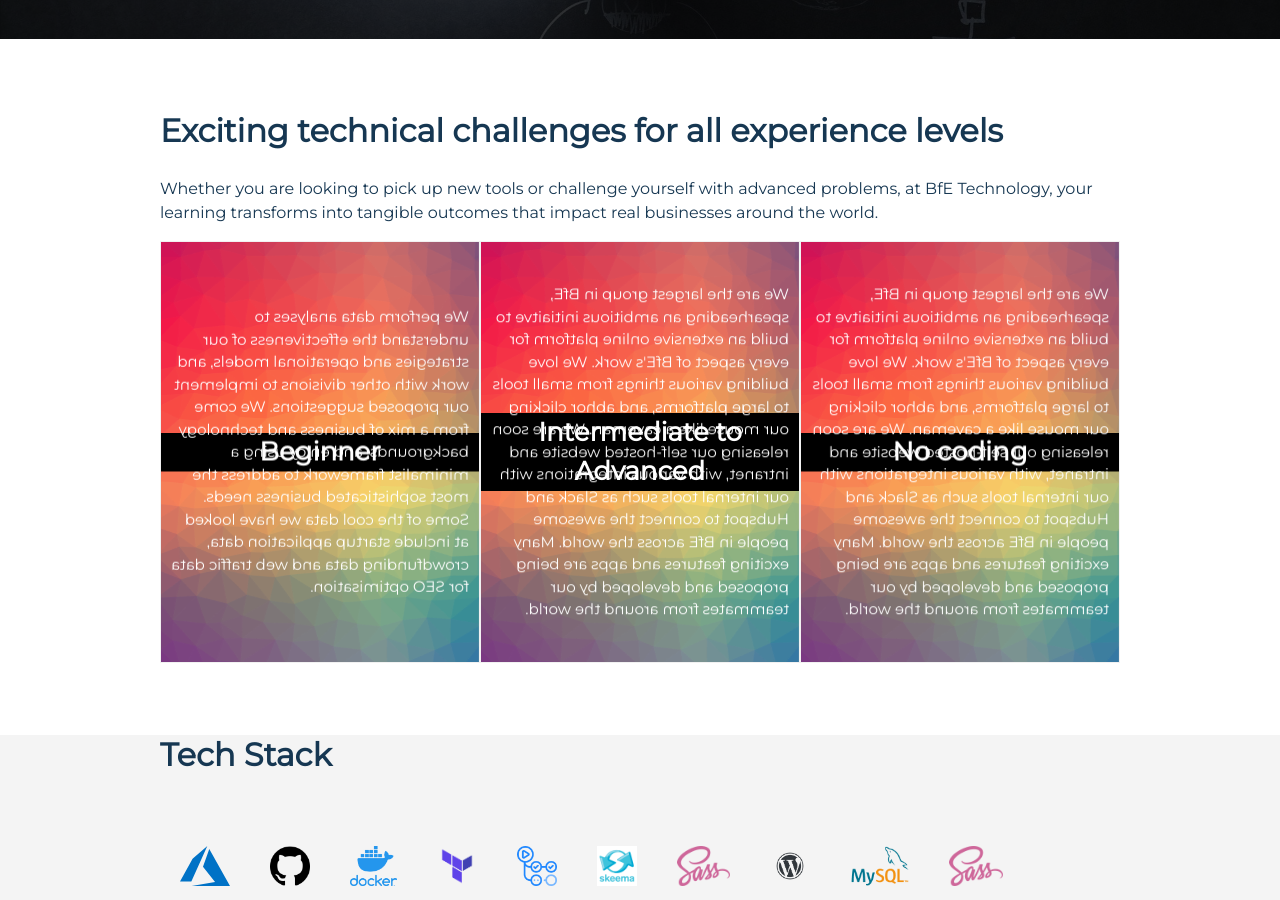
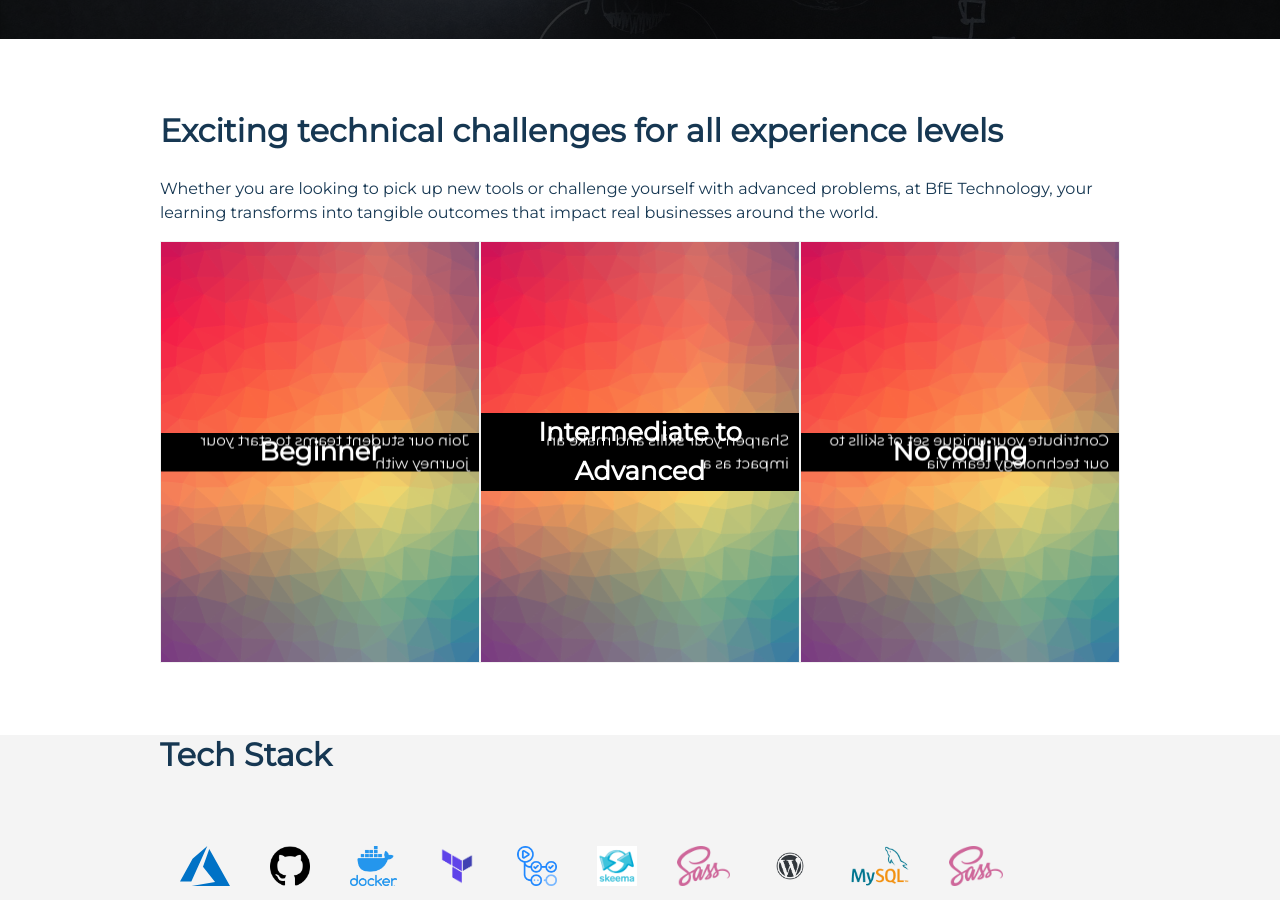
Before and after one commit to BfE-Technology/BfE-Technology.github.io, a Jekyll site: the page built from index.md, in a window 1280 px wide and 900 px high, scrolled down 1817 px. Built offline with Jekyll 4.4.1, drawn with Linux system fonts in a browser that asks for light colours.

Commit message:
Update index.md

```diff
--- a/index.md
+++ b/index.md
@@ -84,8 +84,16 @@ Whether you are looking to pick up new tools or challenge yourself with advanced
           <div>Beginner</div>
           <img src="assets/img/colors.png">
         </div>
-        <div class="flip-card-back">
-          <p>We perform data analyses to understand the effectiveness of our strategies and operational models, and work with other divisions to implement our proposed suggestions. We come from a mix of business and technology backgrounds, and enjoy using a minimalist framework to address the most sophisticated business needs. Some of the cool data we have looked at include startup application data, crowdfunding data and web traffic data for SEO optimisation.</p>
+        <div class="flip-card-back force-white-link" >
+          <p>
+            Join our student teams to start your journey with
+            <ul>
+              <li>Data Analytics,</li>
+              <li>Machine Learning and Algorithm, and/or</li>
+              <li>Software Development,</li>
+            </ul>
+            with our wide variety of projects, training workshops, reading groups and external talks.
+          </p>
         </div>
       </div>
     </div>
@@ -96,7 +104,16 @@ Whether you are looking to pick up new tools or challenge yourself with advanced
           <img src="assets/img/colors.png">
         </div>
         <div class="flip-card-back">
-          <p>We are the largest group in BfE, spearheading an ambitious initiaitve to build an extensive online platform for every aspect of BfE's work. We love building various things from small tools to large platforms, and abhor clicking our mouse like a caveman. We are soon releasing our self-hosted website and intranet, with various integrations with our internal tools such as Slack and Hubspot to connect the awesome people in BfE across the world. Many exciting features and apps are being proposed and developed by our teammates from around the world.</p>
+          <p>
+            Sharpen your skills and make an impact as a
+            <ul>
+              <li>Global Tech Volunteer for web dev, algo, DevOps and cloud,</li>
+              <li>Project Tech Lead,</li>
+              <li>Technical Advisory for our startups,</li>
+              <li>Presenter at our workshops and talks, and/or</li>
+              <li><a href="https://www.bridgesforenterprise.com/professionals">Professional Technology Mentor.</a></li>
+            </ul>
+          </p>
         </div>
       </div>
     </div>
@@ -107,7 +124,16 @@ Whether you are looking to pick up new tools or challenge yourself with advanced
           <img src="assets/img/colors.png">
         </div>
         <div class="flip-card-back">
-          <p>We are the largest group in BfE, spearheading an ambitious initiaitve to build an extensive online platform for every aspect of BfE's work. We love building various things from small tools to large platforms, and abhor clicking our mouse like a caveman. We are soon releasing our self-hosted website and intranet, with various integrations with our internal tools such as Slack and Hubspot to connect the awesome people in BfE across the world. Many exciting features and apps are being proposed and developed by our teammates from around the world.</p>
+          <p>
+            Contribute your unique set of skills to our technology team via
+            <ul>
+              <li>Business Analytics,</li>
+              <li>Product Management,</li>
+              <li>Partnerships, </li>
+              <li>Branding and Design, </li>
+              <li>and anything you can think of!</li>
+            </ul>
+          </p>
         </div>
       </div>
     </div>
```
